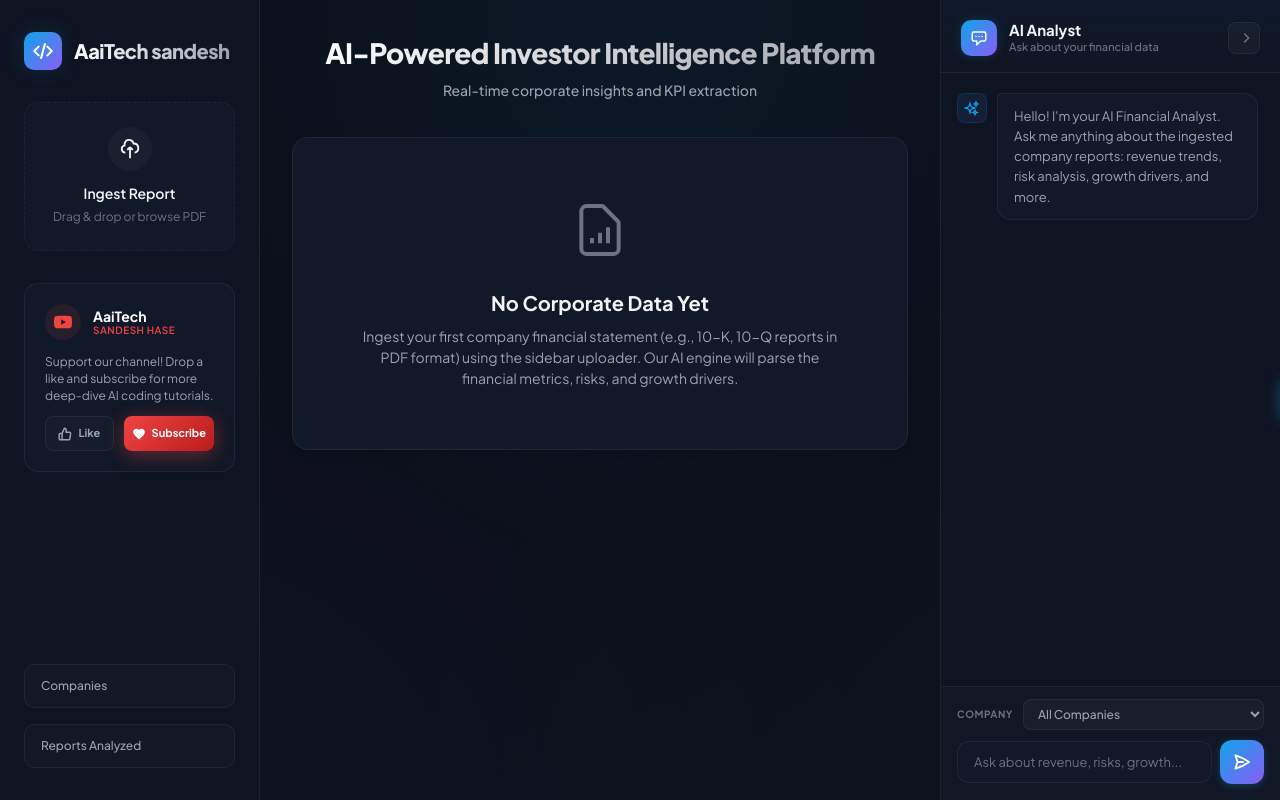
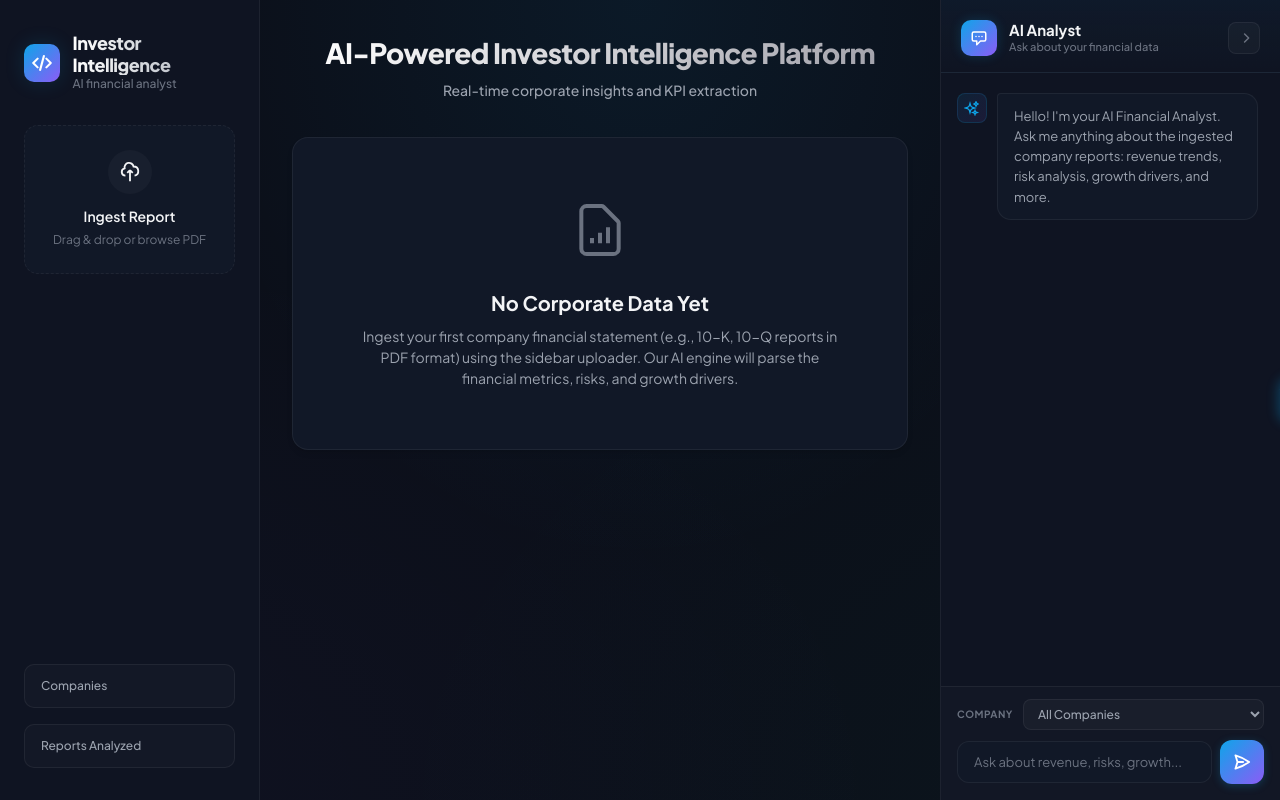
Before and after one commit to cive202/investor-platform, a FastAPI app: template templates/dashboard.html in a window 1280 px wide. Run offline with FastAPI, Linux system fonts and the light colour scheme; the template is opened without the code that fills it, so the values that code supplies are empty; parts of the project's set-up code (start-up, migrations or seed data) failed here and were passed over.

Commit message:
changes in the UI

```diff
--- a/static/style.css
+++ b/static/style.css
@@ -117,13 +117,26 @@ body {
     stroke-width: 2.5;
 }
 
+.logo-meta {
+    display: flex;
+    flex-direction: column;
+    min-width: 0;
+}
+
 .logo-text {
-    font-size: 20px;
+    font-size: 18px;
     font-weight: 800;
     background: linear-gradient(to right, #ffffff, #9ca3af);
     -webkit-background-clip: text;
     -webkit-text-fill-color: transparent;
     letter-spacing: -0.5px;
+    line-height: 1.2;
+}
+
+.logo-tagline {
+    font-size: 12px;
+    color: var(--text-muted);
+    font-weight: 500;
 }
 
 /* Uploader UI */
@@ -238,6 +251,12 @@ body {
     border: 1px solid var(--border-color);
     padding: 12px 16px;
     border-radius: 10px;
+    transition: border-color 0.2s ease, background-color 0.2s ease;
+}
+
+.stat-row:hover {
+    border-color: var(--border-hover);
+    background-color: rgba(255, 255, 255, 0.04);
 }
 
 .stat-label {
@@ -249,7 +268,8 @@ body {
 .stat-val {
     font-size: 16px;
     font-weight: 700;
-    color: var(--text-primary);
+    color: var(--accent-blue);
+    font-variant-numeric: tabular-nums;
 }
 
 /* Main Dashboard Panel */
@@ -743,139 +763,6 @@ body {
     stroke: var(--text-muted);
     stroke-width: 1.5;
     fill: none;
-}
-
-/* YouTube Promo Card */
-.yt-card {
-    background-color: var(--bg-secondary);
-    border: 1px solid var(--border-color);
-    border-radius: 14px;
-    padding: 20px;
-    display: flex;
-    flex-direction: column;
-    gap: 14px;
-    transition: all 0.3s ease;
-    text-align: left;
-}
-
-.yt-card:hover {
-    border-color: rgba(239, 68, 68, 0.3); /* YouTube Red glow */
-    box-shadow: 0 0 20px rgba(239, 68, 68, 0.08);
-}
-
-.yt-header {
-    display: flex;
-    align-items: center;
-    gap: 12px;
-}
-
-.yt-icon {
-    width: 36px;
-    height: 36px;
-    background-color: rgba(239, 68, 68, 0.1);
-    border-radius: 50%;
-    display: flex;
-    align-items: center;
-    justify-content: center;
-    color: #ef4444;
-}
-
-.yt-icon svg {
-    width: 18px;
-    height: 18px;
-    fill: currentColor;
-}
-
-.yt-meta {
-    display: flex;
-    flex-direction: column;
-}
-
-.yt-channel-name {
-    font-size: 14px;
-    font-weight: 700;
-    color: white;
-    line-height: 1.2;
-}
-
-.yt-badge {
-    font-size: 10px;
-    font-weight: 600;
-    color: #ef4444;
-    text-transform: uppercase;
-    letter-spacing: 0.5px;
-    line-height: 1.2;
-}
-
-.yt-body p {
-    font-size: 12px;
-    color: var(--text-secondary);
-    line-height: 1.4;
-    margin-bottom: 12px;
-}
-
-.yt-actions {
-    display: flex;
-    gap: 10px;
-}
-
-.yt-action-item {
-    flex: 1;
-    display: flex;
-    align-items: center;
-    justify-content: center;
-    gap: 6px;
-    background-color: rgba(255, 255, 255, 0.02);
-    border: 1px solid var(--border-color);
-    padding: 8px;
-    border-radius: 8px;
-    font-size: 11px;
-    font-weight: 700;
-    color: var(--text-secondary);
-    cursor: pointer;
-    transition: all 0.3s ease;
-    user-select: none;
-}
-
-.yt-action-item:hover {
-    background-color: rgba(255, 255, 255, 0.05);
-    color: white;
-    border-color: var(--border-hover);
-}
-
-.yt-action-item.active {
-    background: linear-gradient(135deg, #ef4444 0%, #b91c1c 100%);
-    border: none;
-    color: white;
-    box-shadow: 0 4px 12px rgba(239, 68, 68, 0.2);
-    animation: pulseGlow 2s infinite alternate;
-}
-
-.yt-action-item.active:hover {
-    opacity: 0.95;
-    transform: translateY(-1px);
-}
-
-.yt-action-icon {
-    width: 14px;
-    height: 14px;
-    fill: none;
-    stroke: currentColor;
-    stroke-width: 2.5;
-}
-
-.yt-action-item.active .yt-action-icon {
-    fill: white;
-    stroke: none;
-}
-
-@keyframes pulseGlow {
-    0% {
-        box-shadow: 0 4px 12px rgba(239, 68, 68, 0.2);
-    }
-    100% {
-        box-shadow: 0 4px 20px rgba(239, 68, 68, 0.4);
-    }
 }
 
 /* ================================================
--- a/templates/dashboard.html
+++ b/templates/dashboard.html
@@ -75,7 +75,10 @@
                     <path stroke-linecap="round" stroke-linejoin="round" d="M17.25 6.75 22.5 12l-5.25 5.25m-10.5 0L1.5 12l5.25-5.25m7.5-3-4.5 16.5" />
                 </svg>
             </div>
-            <span class="logo-text">AaiTech sandesh</span>
+            <div class="logo-meta">
+                <span class="logo-text">Investor Intelligence</span>
+                <span class="logo-tagline">AI financial analyst</span>
+            </div>
         </div>
 
         <!-- Ingestion upload -->
@@ -97,36 +100,6 @@
             </div>
             <div class="progress-bar-bg">
                 <div class="progress-bar-fill" id="progressBarFill"></div>
-            </div>
-        </div>
-
-        <!-- Promo card -->
-        <div class="yt-card">
-            <div class="yt-header">
-                <div class="yt-icon" aria-hidden="true">
-                    <svg viewBox="0 0 24 24">
-                        <path d="M23.498 6.163a3.003 3.003 0 00-2.11-2.11C19.517 3.545 12 3.545 12 3.545s-7.516 0-9.387.507a3.003 3.003 0 00-2.11 2.11C0 8.033 0 12 0 12s0 3.967.502 5.837a3.003 3.003 0 002.11 2.11c1.871.507 9.387.507 9.387.507s7.517 0 9.387-.507a3.003 3.003 0 002.11-2.11C24 15.967 24 12 24 12s0-3.967-.502-5.837zM9.545 15.568V8.432L15.818 12l-6.273 3.568z"/>
-                    </svg>
-                </div>
-                <div class="yt-meta">
-                    <span class="yt-channel-name">AaiTech</span>
-                    <span class="yt-badge">Sandesh Hase</span>
-                </div>
-            </div>
-            <div class="yt-body">
-                <p>Support our channel! Drop a like and subscribe for more deep-dive AI coding tutorials.</p>
-                <div class="yt-actions">
-                    <div class="yt-action-item" role="button" tabindex="0"
-                         data-toast-title="Liked!" data-toast-message="Thank you for liking this demo!">
-                        <svg viewBox="0 0 24 24" class="yt-action-icon" fill="currentColor" aria-hidden="true"><path d="M14 9V5a3 3 0 00-3-3l-4 9v11h11.28a2 2 0 002-1.7l1.38-9a2 2 0 00-2-2.3zM7 22H4a2 2 0 01-2-2v-7a2 2 0 012-2h3"/></svg>
-                        <span>Like</span>
-                    </div>
-                    <div class="yt-action-item active" role="button" tabindex="0"
-                         data-toast-title="Subscribed!" data-toast-message="Welcome to AaiTech channel!">
-                        <svg viewBox="0 0 24 24" class="yt-action-icon" aria-hidden="true"><path d="M12 21.35l-1.45-1.32C5.4 15.36 2 12.28 2 8.5 2 5.42 4.42 3 7.5 3c1.74 0 3.41.81 4.5 2.09C13.09 3.81 14.76 3 16.5 3 19.58 3 22 5.42 22 8.5c0 3.78-3.4 6.86-8.55 11.54L12 21.35z"/></svg>
-                        <span>Subscribe</span>
-                    </div>
-                </div>
             </div>
         </div>
 
```
